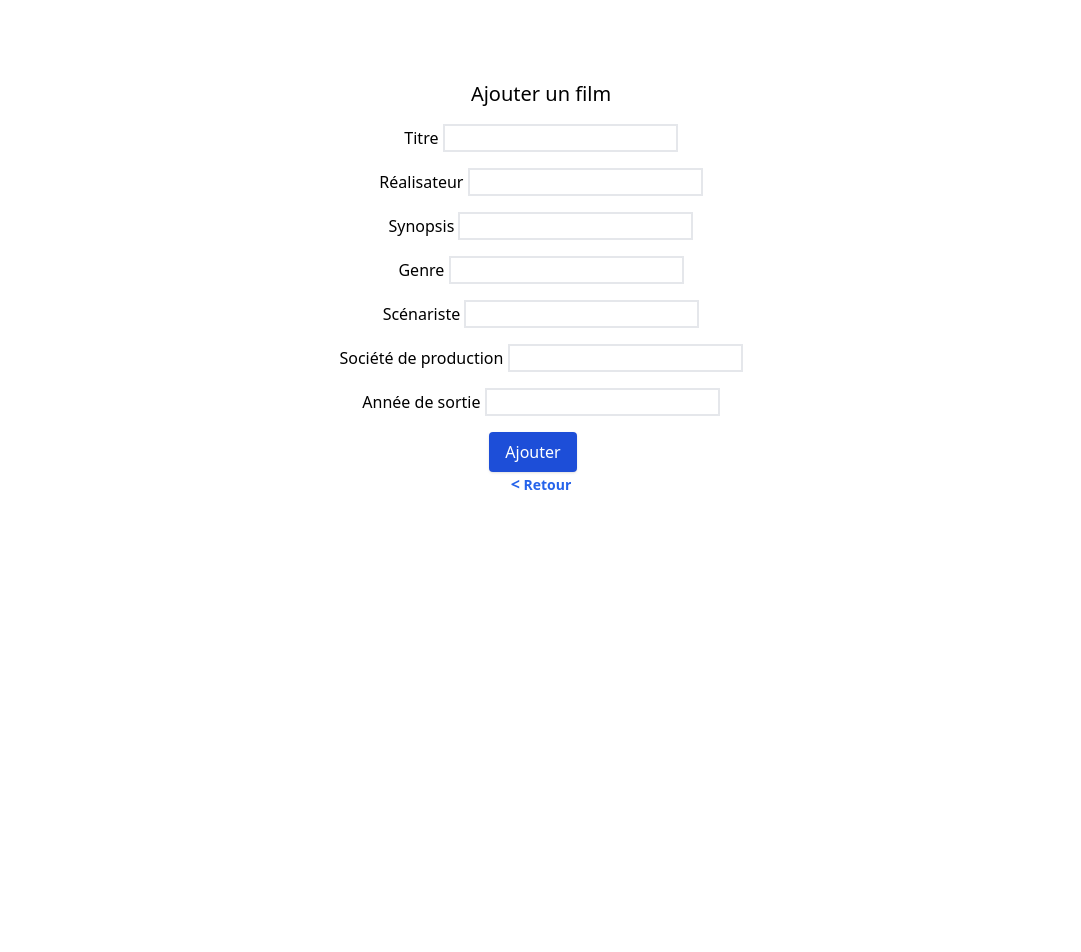
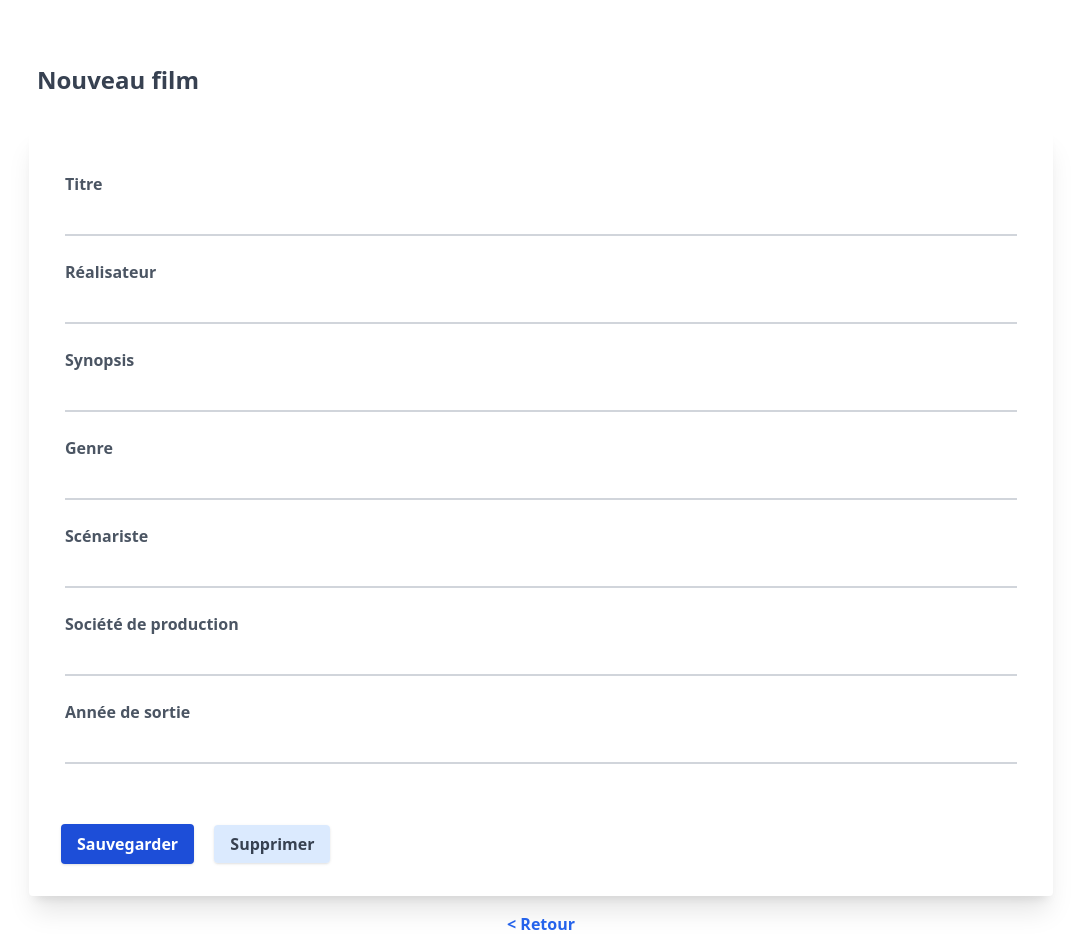
Before and after one commit to CharlesLLM/Test-MVC, a PHP site: page /views/movie/new.php in a window 1280 px wide. Shown: the whole page, without its empty margins (99-1180 px from the left). Before the commit the page ends 490 px from the top, so only its background shows below. Run offline with PHP 8.4, Linux system fonts and the light colour scheme; some libraries are stand-ins or nearby versions.

Commit message:
movie create front

```diff
--- a/views/movie/new.php
+++ b/views/movie/new.php
@@ -6,43 +6,49 @@
     <title>Ajouter un film</title>
 </head>
 <body>
-    <h1 class="text-xl text-center mt-20">Ajouter un film</h1>
-
-    <div class="text-center">
-        <form action="" method="post">
-            <div class="my-4">
-                <label for="title">Titre</label>
-                <input class="border-2" type="text" name="title" id="title">
+    <div class="text-center flex flex-col items-center mt-16">
+        <section class="w-full lg:w-4/5">
+            <h1 class="flex items-center font-sans font-bold break-normal text-gray-700 px-2 text-xl mt-12 mb-8 lg:mt-0 md:text-2xl">Nouveau film</h1>
+            <form action="" method="post" id='section2' class="p-8 mt-6 lg:mt-0 rounded shadow-xl bg-white">
+                <div class="w-full py-3 px-1">
+                    <div class="mb-6">
+                        <label class="block text-gray-600 font-bold md:text-left mb-3 md:mb-0 pr-4" for="title">Titre</label>
+                        <input class="peer placeholder-transparent h-10 w-full border-b-2 border-gray-300 text-gray-900 focus:outline-none focus:borer-rose-600" type="text" name="title" id="title">
                     </div>
-            <div class="my-4">
-                <label for="film-maker">Réalisateur</label>
-                <input class="border-2" type="text" name="film-maker" id="film-maker">
+                    <div class="mb-6">
+                        <label class="block text-gray-600 font-bold md:text-left mb-3 md:mb-0 pr-4" for="film-maker">Réalisateur</label>
+                        <input class="peer placeholder-transparent h-10 w-full border-b-2 border-gray-300 text-gray-900 focus:outline-none focus:borer-rose-600" type="text" name="film-maker" id="film-maker">
                     </div>
-            <div class="my-4">
-                <label for="synopsis">Synopsis</label>
-                <input class="border-2" type="text" name="synopsis" id="synopsis">
+                    <div class="mb-6">
+                        <label class="block text-gray-600 font-bold md:text-left mb-3 md:mb-0 pr-4" for="synopsis">Synopsis</label>
+                        <input class="peer placeholder-transparent h-10 w-full border-b-2 border-gray-300 text-gray-900 focus:outline-none focus:borer-rose-600" type="text" name="synopsis" id="synopsis">
                     </div>
-            <div class="my-4">
-                <label for="gender">Genre</label>
-                <input class="border-2" type="text" name="gender" id="gender">
+                    <div class="mb-6">
+                        <label class="block text-gray-600 font-bold md:text-left mb-3 md:mb-0 pr-4" for="gender">Genre</label>
+                        <input class="peer placeholder-transparent h-10 w-full border-b-2 border-gray-300 text-gray-900 focus:outline-none focus:borer-rose-600" type="text" name="gender" id="gender">
                     </div>
-            <div class="my-4">
-                <label for="scenarist">Scénariste</label>
-                <input class="border-2" type="text" name="scenarist" id="scenarist">
+                    <div class="mb-6">
+                        <label class="block text-gray-600 font-bold md:text-left mb-3 md:mb-0 pr-4" for="scenarist">Scénariste</label>
+                        <input class="peer placeholder-transparent h-10 w-full border-b-2 border-gray-300 text-gray-900 focus:outline-none focus:borer-rose-600" type="text" name="scenarist" id="scenarist">
                     </div>
-            <div class="my-4">
-                <label for="production-society">Société de production</label>
-                <input class="border-2" type="text" name="production-society" id="production-society">
+                    <div class="mb-6">
+                        <label class="block text-gray-600 font-bold md:text-left mb-3 md:mb-0 pr-4" for="production-society">Société de production</label>
+                        <input class="peer placeholder-transparent h-10 w-full border-b-2 border-gray-300 text-gray-900 focus:outline-none focus:borer-rose-600" type="text" name="production-society" id="production-society">
                     </div>
-            <div class="my-4">
-                <label for="release-year">Année de sortie</label>
-                <input class="border-2" type="number" name="release-year" id="release-year">
+                    <div class="mb-6">
+                        <label class="block text-gray-600 font-bold md:text-left mb-3 md:mb-0 pr-4" for="release-year">Année de sortie</label>
+                        <input class="peer placeholder-transparent h-10 w-full border-b-2 border-gray-300 text-gray-900 focus:outline-none focus:borer-rose-600" type="number" name="release-year" id="release-year">
                     </div>
-            <div class="relative">
-                <button class="shadow bg-blue-700 focus:shadow-outline focus:outline-none text-white py-2 px-4 rounded mr-4" type="submit" name="submit">Ajouter</button>
+                </div>
+                <div class="pt-6 text-left">
+                    <button class="shadow bg-blue-700 focus:shadow-outline focus:outline-none text-white font-bold py-2 px-4 rounded mr-4" type="submit" name="submit">Sauvegarder</button>
+                    <a class="shadow bg-blue-100 focus:shadow-outline focus:outline-none text-gray-700 font-bold py-2 px-4 rounded mr-4">Supprimer</a>
                 </div>
             </form>
-        <a href="/test-mvc/movie/index" class="text-base md:text-sm text-blue-600 font-bold no-underline hover:underline"><span class="text-base text-blue-600 font-bold">&lt;</span> Retour</a>
+        </section>
+        <div class="w-full lg:w-4/5 text-base md:text-sm text-gray-600 p-4">
+            <a href="/test-mvc/movie/index" class="text-base text-blue-600 font-bold no-underline hover:underline"><span class="text-base text-blue-600 font-bold">&lt;</span> Retour</a>
+        </div>
     </div>
 </body>
 </html>
```
Lines whose indentation alone changed are shown as unchanged.
